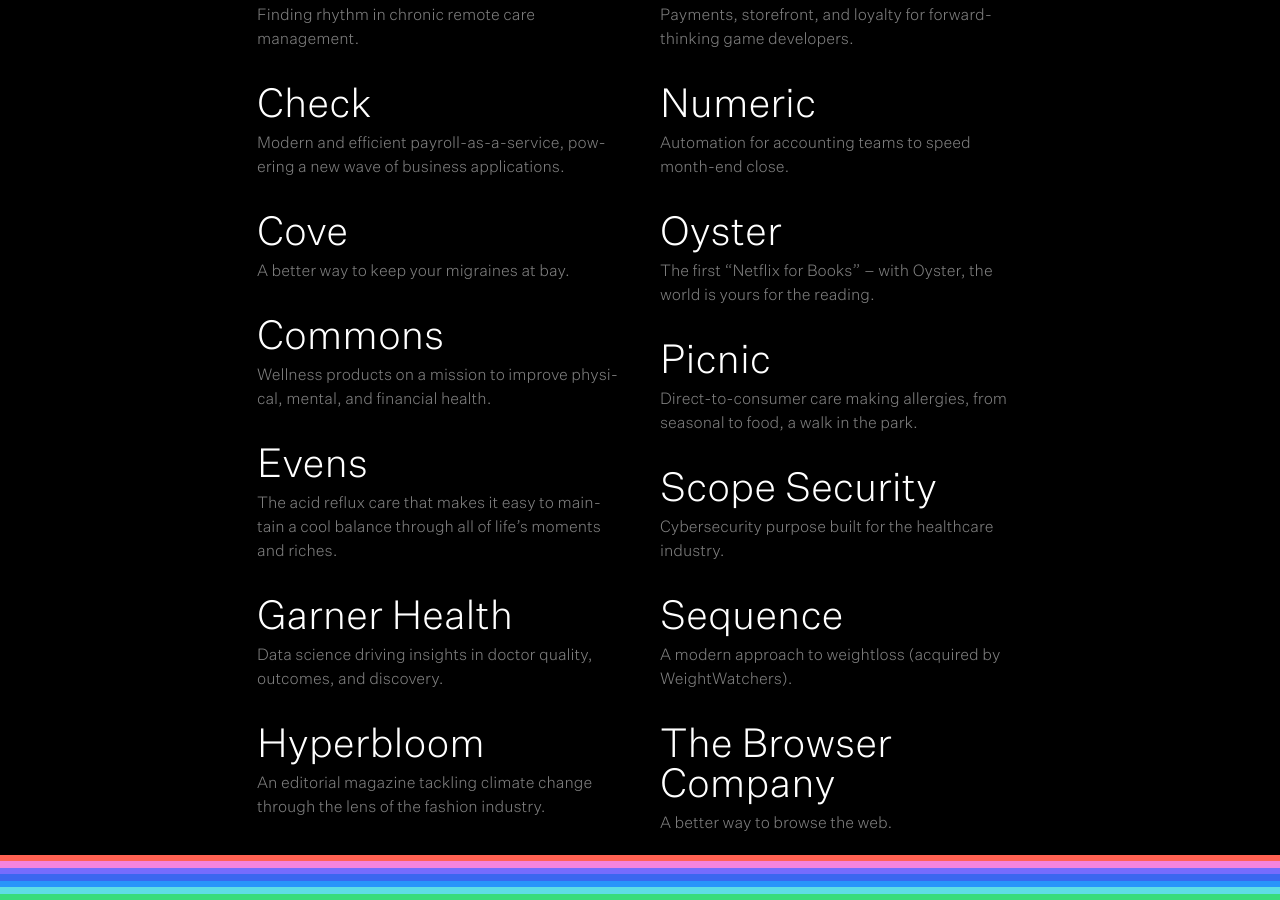
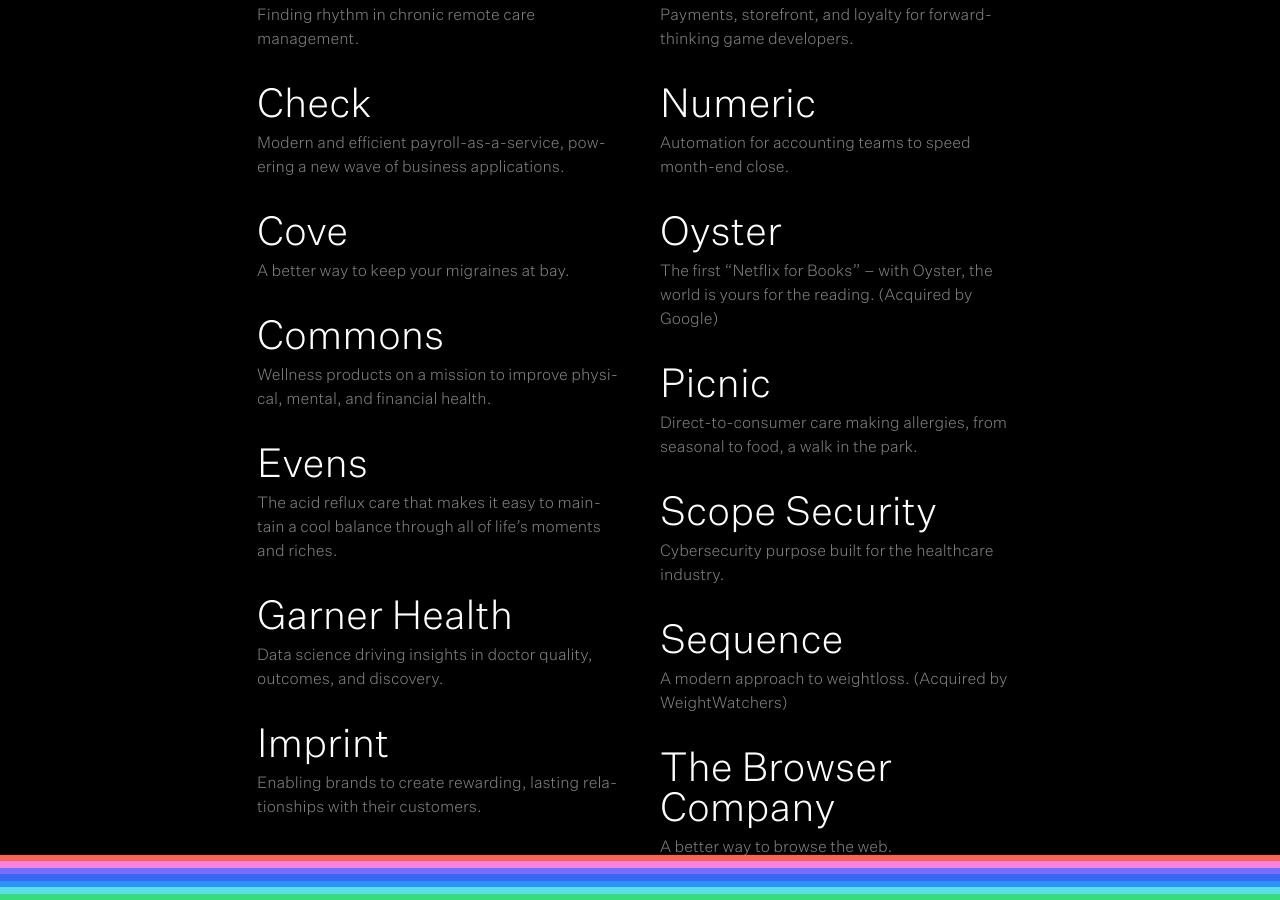
Before and after one commit to onymco/onym.co, a Jekyll site: the page built from names.md, in a window 1280 px wide and 900 px high, scrolled down 727 px. Built offline with Jekyll 4.4.1, drawn with Linux system fonts in a browser that asks for light colours; our own code applies the rules of GitHub Pages for plain Markdown files.

Commit message:
Update names.md

```diff
--- a/names.md
+++ b/names.md
@@ -24,8 +24,6 @@ Below are some of the companies and products we have had the pleasure of working
   The acid reflux care that makes it easy to maintain a cool balance through all of life’s moments and riches.
 - ## Garner Health
   Data science driving insights in doctor quality, outcomes, and discovery.
-- ## Hyperbloom
-  An editorial magazine tackling climate change through the lens of the fashion industry.
 - ## Imprint
   Enabling brands to create rewarding, lasting relationships with their customers.
 - ## Keeps
@@ -41,13 +39,13 @@ Below are some of the companies and products we have had the pleasure of working
 - ## Numeric
   Automation for accounting teams to speed month-end close.
 - ## Oyster
-  The first “Netflix for Books” – with Oyster, the world is yours for the reading.
+  The first “Netflix for Books” – with Oyster, the world is yours for the reading. (Acquired by Google)
 - ## Picnic
   Direct-to-consumer care making allergies, from seasonal to food, a walk in the park.
 - ## Scope Security
   Cybersecurity purpose built for the healthcare industry.
 - ## Sequence
-  A modern approach to weightloss (acquired by WeightWatchers).
+  A modern approach to weightloss. (Acquired by WeightWatchers)
 - ## The Browser Company
   A better way to browse the web.
 - ## Zeal Talent Ventures
```
